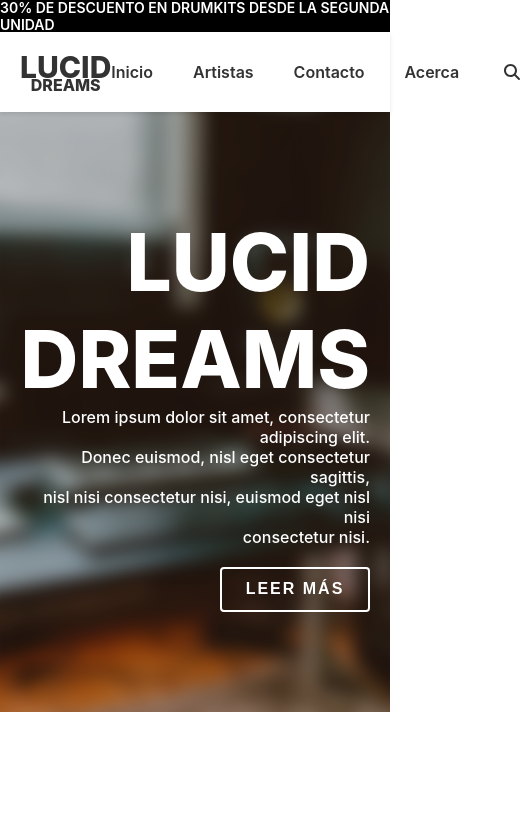
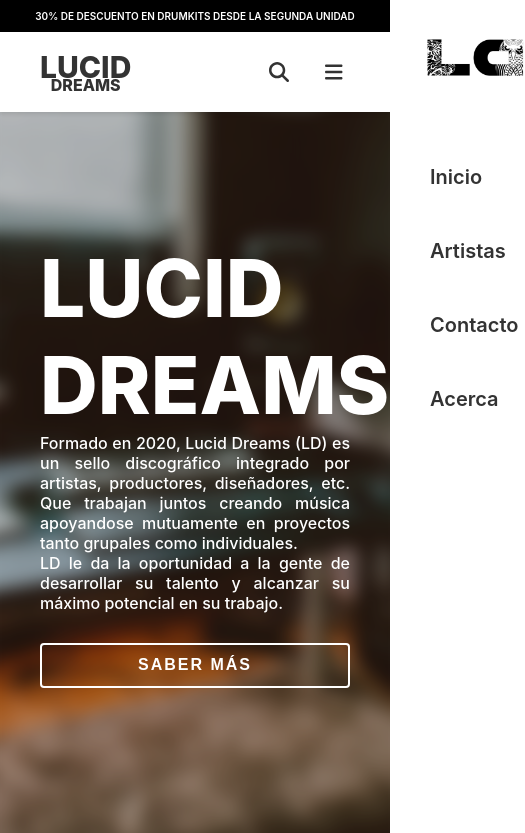
Before and after one commit to nayenjoaquin/lucid-dreams, a React (Create React App) app: page / in a window 390 px wide. Shown: the top 833 px of the page, 525 px wide, since content can reach past the window. Built offline with nearby package versions, Linux system fonts and the light colour scheme.

Commit message:
responsive navbar

```diff
--- a/src/App.js
+++ b/src/App.js
@@ -3,14 +3,16 @@
 import Home from './components/home/home.js';
 import PromoBar from './components/promobar/promobar';
 import Artistas from './components/artistas/artistas';
+import Contacto from './components/contacto/contacto';
 
 function App() {
   return (
     <div className="App">
       <PromoBar/>
       <NavBar/>
-      <Home></Home>
+      <Home/>
       <Artistas/>
+      <Contacto/>
     </div>
   );
 }
--- a/src/components/artistas/artistas.js
+++ b/src/components/artistas/artistas.js
@@ -3,7 +3,7 @@
 
 const Artistas = (props) => {
     return(
-        <div className="artistas">
+        <div id='artistas' className="artistas">
             <h3 className='artistas__title'>CONOCE A NUESTROS ARTISTAS</h3>
             <Carrousel></Carrousel>
         </div>
--- a/src/components/artistas/carrousel.js
+++ b/src/components/artistas/carrousel.js
@@ -1,5 +1,5 @@
 import {motion} from 'framer-motion'
-import {useRef, useEffect, useState} from 'react'
+import {useState} from 'react'
 import CarrouselItem from './carrousel-item';
 import artistas from '../../data/artistas';
 import { FontAwesomeIcon } from '@fortawesome/react-fontawesome';
--- /dev/null
+++ b/src/components/contacto/contacto.css
@@ -0,0 +1,10 @@
+*{
+    margin: 0;
+    padding: 0;
+    box-sizing: border-box;
+}
+
+.contacto{
+    height: calc(100vh - 80px);
+    width: 100%;
+}
--- /dev/null
+++ b/src/components/contacto/contacto.js
@@ -0,0 +1,11 @@
+import './contacto.css'
+
+const Contacto = (props) => {
+    return(
+        <div id='contacto' className='contacto'>
+            Contacto
+        </div>
+    )
+}
+
+export default Contacto;
--- a/src/components/home/home.css
+++ b/src/components/home/home.css
@@ -11,7 +11,7 @@
 
 .home__banner{
     width: 100%;
-    height: 600px;
+    height: calc(100vh - 112px);
     position: relative;
     display: flex;
     justify-content: center;
@@ -51,11 +51,13 @@
 .home__banner__text__title{
     font-size: 80px;
     font-weight: 800;
+    text-align: justify;
 }
 .home__banner__text__description{
     font-size: 16px;
     font-weight: 500;
-    text-align: end;
+    max-width: 600px;
+    text-align: justify;
 }
 
 .home__banner__text__button{
@@ -104,3 +106,17 @@
 .home__banner__text__button:hover:before{
     top: 0;
 }
+
+@media screen and (max-width: 700px) {
+    .home__banner__text{
+        padding: 0 40px;
+    }
+    .home__banner__text__title{
+        width: 100%;
+    }
+    .home__banner__text__button{
+        width: 100%;
+        max-width: 400px;
+        margin: 30px auto;
+    }
+}
--- a/src/components/home/home.js
+++ b/src/components/home/home.js
@@ -3,7 +3,7 @@
 
 const Home = () => {
     return (
-        <div className="home">
+        <div id='home' className="home">
             <div className="home__banner">
                 <div className='home__banner__img__container'>
                     <img src={banner} alt="banner" className="home__banner__img"></img>
@@ -13,12 +13,18 @@
                         LUCID DREAMS
                     </h1>
                     <p className="home__banner__text__description">
-                        Lorem ipsum dolor sit amet, consectetur adipiscing elit.<br/>
-                        Donec euismod, nisl eget consectetur sagittis,<br/>
-                        nisl nisi consectetur nisi, euismod eget nisl nisi<br/>
-                        consectetur nisi.<br/>
+                        Formado en 2020, Lucid Dreams (LD) es un sello discográfico integrado por artistas,
+                        productores, diseñadores, etc. Que trabajan juntos creando música apoyandose
+                        mutuamente en proyectos tanto grupales como individuales.<br/>LD le da la
+                        oportunidad a la gente de desarrollar su talento y alcanzar su máximo potencial en su
+                        trabajo.
                     </p>
-                    <button className="home__banner__text__button"> Leer más </button>
+                    <button className="home__banner__text__button" onClick={ e => {
+                        e.preventDefault();
+                        window.scroll({
+                            top: window.innerHeight-80
+                        });
+                    }}> Saber más </button>
                 </div>
             </div>
         </div>
--- a/src/components/navbar/navbar.css
+++ b/src/components/navbar/navbar.css
@@ -5,6 +5,7 @@
 }
 
 .navbar{
+    max-width: 100wh;
     height: 80px;
     width: 100%;
     display: flex;
@@ -45,12 +46,77 @@
     transform: translateY(-5px);
 }
 
+.logo-mobile{
+    display: none;
+}
 
 .navbar__menu{
     display: flex;
     align-items: center;
     list-style: none;
     gap: 40px;
+}
+
+.navbar__icon-container{
+    display: none;
+}
+.navbar__icon{
+    font-size: 20px;
+    cursor: pointer;
+    padding: 5px 8px;
+    border-radius: 5px;
+    color: #333;
+    transition: all .1s ease;
+    transition: transform .2s ease;
+}
+.navbar__icon:hover{
+    background-color: #333;
+    color: white;
+}
+.search-bar{
+    display: none;
+}
+
+.search-bar-desktop{
+    display: flex;
+    cursor: pointer;
+    padding: 8px;
+    border-radius: 5px;
+    z-index: 11;
+}
+
+.search-bar-desktop:hover{
+    background-color: #333;
+    color: white;
+}
+
+.search-bar-desktop:focus-within{
+    background-color: #333;
+    color: white;
+}
+
+.search-bar__input{
+    width: 0;
+    height: 100%;
+    flex-grow: 1;
+    border: none;
+    outline: none;
+    font-size: 16px;
+    background-color: transparent;
+    transition: width .2s ease;
+}
+.search-bar__input:hover{
+    color: white;
+}
+
+.input-active-background{
+    display: none;
+    position: fixed;
+    top: 0;
+    left: 0;
+    width: 100%;
+    height: 100vh;
+    z-index: 10;
 }
 .navbar__menu__item{
     color: #333;
@@ -79,3 +145,56 @@
 .navbar__menu__icon:hover{
     transform: translateY(-2px);
 }
+
+/* haciendo la pagina responsive*/
+@media screen and (max-width: 800px) {
+    .navbar{
+        justify-content: space-between;
+        padding: 0 40px;
+        gap: 20px;
+    }
+    .navbar__menu{
+        width: 250px;
+        height: 100vh;
+        position: fixed;
+        flex-direction: column;
+        top: 0;
+        right: -250px;
+        padding: 0 40px;
+        align-items: flex-start;
+        background-color: white;
+        z-index: 20;
+        gap: 50px;
+        transition: all .2s ease;
+    }
+    .logo-mobile{
+        display: block;
+        height: 115px;
+        object-fit: contain;
+        z-index: 22;
+        transform: translateX(-12px) scale(1.3);
+    }
+    .navbar__menu__item{
+        font-size: 20px;
+    }
+    .blurry-background{
+        backdrop-filter: blur(5px);
+        transform: scale(1.1);
+    }
+    .navbar__icon-container{
+        display: flex;
+        align-items: center;
+        gap: 20px;
+    }
+    .search-bar{
+        display: flex;
+        align-items: center;
+        z-index: 11;
+        transition: all .2s ease;
+    }
+
+
+    #desktop-search-icon{
+        display: none;
+    }
+}
--- a/src/components/navbar/navbar.js
+++ b/src/components/navbar/navbar.js
@@ -1,7 +1,59 @@
-import './navbar.css';import { FontAwesomeIcon } from '@fortawesome/react-fontawesome'
-import { faMagnifyingGlass } from '@fortawesome/free-solid-svg-icons'
+import './navbar.css';
+import { FontAwesomeIcon } from '@fortawesome/react-fontawesome'
+import { faBars, faMagnifyingGlass } from '@fortawesome/free-solid-svg-icons'
+import logo_negro from '../../assets/img/logo-negro.png'
 
 const NavBar = (props) => {
+
+    const showMenu = (e) =>{
+        e.preventDefault()
+        const menu = document.getElementById('navbar__menu')
+        const back = document.getElementById('blurry-background')
+        menu.style.right = '0px';
+        back.style.display = 'block';
+    }
+
+    const closeMenu = (e) =>{
+        e.preventDefault()
+        const menu = document.getElementById('navbar__menu')
+        const back = document.getElementById('blurry-background')
+        menu.style.right = '-250px';
+        back.style.display = 'none';
+    }
+
+    const showDesktopInput = (e) =>{
+        e.preventDefault()
+        const input = document.getElementById('desktop-search-input')
+        input.style.width = '200px';
+        input.style.marginLeft = '20px';
+        const background = document.getElementById('input-active-background')
+        background.style.display = 'block';
+        input.focus();
+    }
+
+    const showMobileInput = (e) =>{
+        e.preventDefault()
+        const input = document.getElementById('mobile-search-input')
+        input.style.width = '120px';
+        input.style.marginLeft = '20px';
+        const background = document.getElementById('input-active-background')
+        background.style.display = 'block';
+        input.focus();
+    }
+
+
+    const closeSearchInput = (e) =>{
+        e.preventDefault()
+        const desktopInput = document.getElementById('desktop-search-input')
+        desktopInput.style.width = '0px';
+        desktopInput.style.marginLeft = '0px';
+        const mobileInput = document.getElementById('mobile-search-input')
+        mobileInput.style.width = '0px';
+        mobileInput.style.marginLeft = '0px';
+        const background = document.getElementById('input-active-background')
+        background.style.display = 'none';
+    }
+
     return (
         <nav className="navbar">
             <div className='navbar__logo' onClick={ e => {
@@ -14,21 +66,49 @@
                 <p className='navbar__logo__lucid'>LUCID</p>
                 <p className='navbar__logo__dreams'>DREAMS</p>
             </div>
-                <ul className='navbar__menu'>
+            <div id='blurry-background' className='blurry-background' onClick={closeMenu}></div>
+            <div id='input-active-background' className='input-active-background' onClick={closeSearchInput}></div>
+            <div className='navbar__icon-container'>
+                <div className='search-bar navbar__icon' onClick={showMobileInput}>
+                    <FontAwesomeIcon icon={faMagnifyingGlass}/>
+                    <input id='mobile-search-input' type="text" placeholder="Buscar..." className='search-bar__input'/>
+                </div>
+                <FontAwesomeIcon icon={faBars} className='navbar__icon' onClick={showMenu}/>
+            </div>
+            <ul id='navbar__menu' className='navbar__menu'>
+                <img src={logo_negro} className='logo-mobile' alt='logo-mobile'></img>
                 <li className='navbar__menu__item'>
-                        <a href='/' className='navbar__menu__item__link'> Inicio </a>
+                    <a href='/' className='navbar__menu__item__link' onClick={ e => {
+                        e.preventDefault();
+                        window.scroll({
+                            top: 0,
+                            behavior: "smooth"
+                        });
+                    }}> Inicio </a>
                 </li>
                 <li className='navbar__menu__item'>
-                        <a href='/' className='navbar__menu__item__link'> Artistas </a>
+                    <a href='/' className='navbar__menu__item__link' onClick={ e => {
+                        e.preventDefault();
+                        window.scroll({
+                            top: window.innerHeight-80
+                        });
+                    }}> Artistas </a>
                 </li>
                 <li className='navbar__menu__item'>
-                        <a href='/' className='navbar__menu__item__link'> Contacto </a>
+                    <a href='/' className='navbar__menu__item__link' onClick={ e => {
+                        e.preventDefault();
+                        window.scroll({
+                            top: window.innerHeight*2 - 80
+                        });
+                    }}> Contacto </a>
                 </li>
                 <li className='navbar__menu__item'>
                     <a href='/' className='navbar__menu__item__link'> Acerca </a>
                 </li>
-                    <li className='navbar__menu__icon'>
+                <div id='input-active-background' className='input-active-background' onClick={closeSearchInput}></div>
+                <li id='desktop-search-icon' className='search-bar-desktop' onClick={showDesktopInput}>
                     <FontAwesomeIcon icon={faMagnifyingGlass}/>
+                    <input id='desktop-search-input' type="text" placeholder="Buscar..." className='search-bar__input'/>
                 </li>
             </ul>
         </nav>
--- a/src/components/promobar/promobar.css
+++ b/src/components/promobar/promobar.css
@@ -13,4 +13,12 @@
     display: flex;
     align-items: center;
     justify-content: center;
+
 }
+
+
+@media screen and (max-width: 440px){
+    .promobar{
+        font-size: 10px;
+    }
+}
--- a/src/index.css
+++ b/src/index.css
@@ -1,3 +1,6 @@
+*{
+  scroll-behavior: smooth;
+}
 body {
   margin: 0;
   padding: 0;
@@ -13,3 +16,14 @@
   font-family: source-code-pro, Menlo, Monaco, Consolas, 'Courier New',
     monospace;
 }
+
+.blurry-background{
+  position: fixed;
+  top: 0;
+  left: 0;
+  width: 100%;
+  height: 100vh;
+  background-color: rgba(0,0,0,0.5);
+  z-index: 10;
+  display: none;
+}
```
Also changed, not shown: src/assets/img/logo-blanco.png (added), src/assets/img/logo-negro.png (added). Lines whose indentation alone changed are shown as unchanged.
